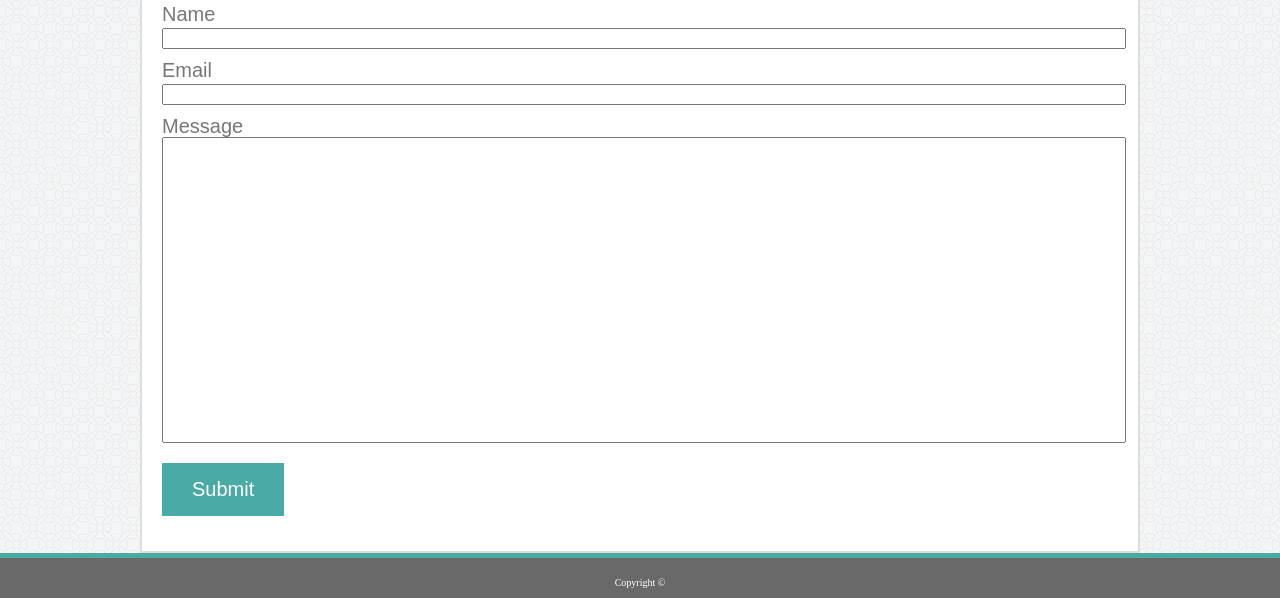
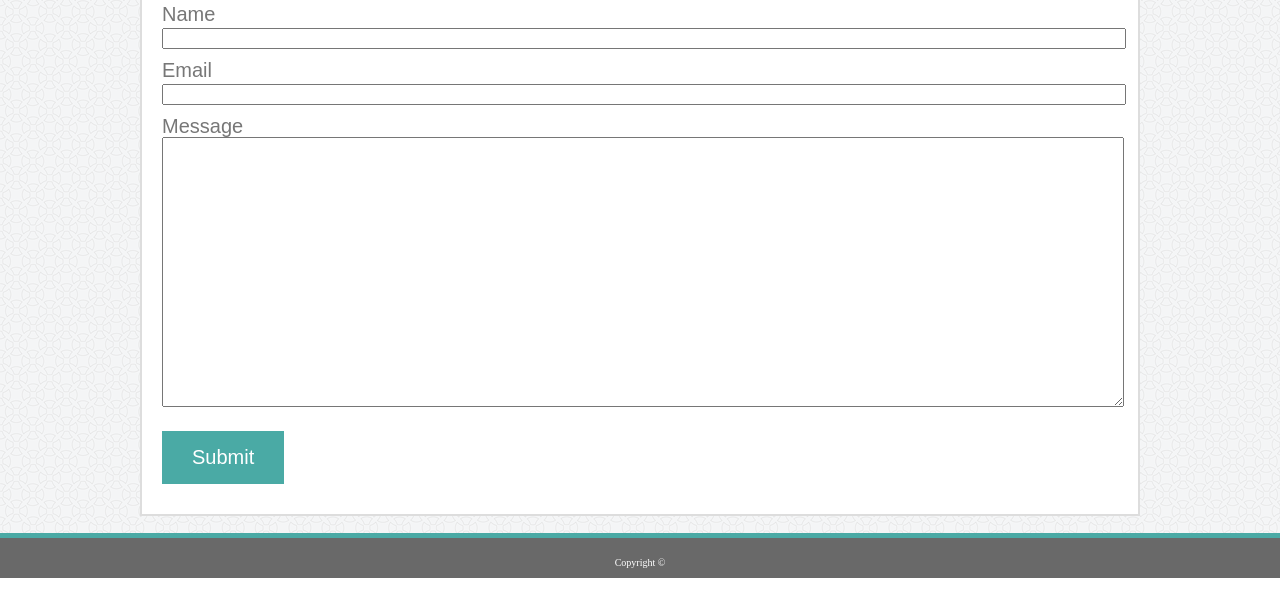
Before and after one commit to SeanMCooper/SeanMCooper.github.io, a plain HTML site: page contact.html in a window 1280 px wide. Shown: the part 222-820 px from the top of the page. Drawn offline with Linux system fonts and the light colour scheme.

Commit message:
thurs fix

```diff
--- a/contact.html
+++ b/contact.html
@@ -36,9 +36,9 @@
 
 
             <p class = "textcontact"> Message  </p>
-                <input style="width: 100%; height: 300px" type="text" name="message" value="">
+                <textarea style="width: 100%; height: 264px;"></textarea>
         <br>
-                <input style="background-color: #4aaaa5; text-align: center; vertical-align: middle; color: white; font-size: 20px; margin-top: 20px; margin-bottom: 15px; border: none; padding: 15px 30px 15px 30px;" type="submit" value="Submit" size="400x400">
+                <input style="background-color: #4aaaa5; text-align: center; vertical-align: middle; color: white; font-size: 20px; margin-top: 20px; margin-bottom: 10px; border: none; padding: 15px 30px 15px 30px;" type="submit" value="Submit" size="400x400">
     </section>
     <div id="push"></div>
 </div>
```
Also changed, not shown: portfolio.html (+4 -7 lines).
